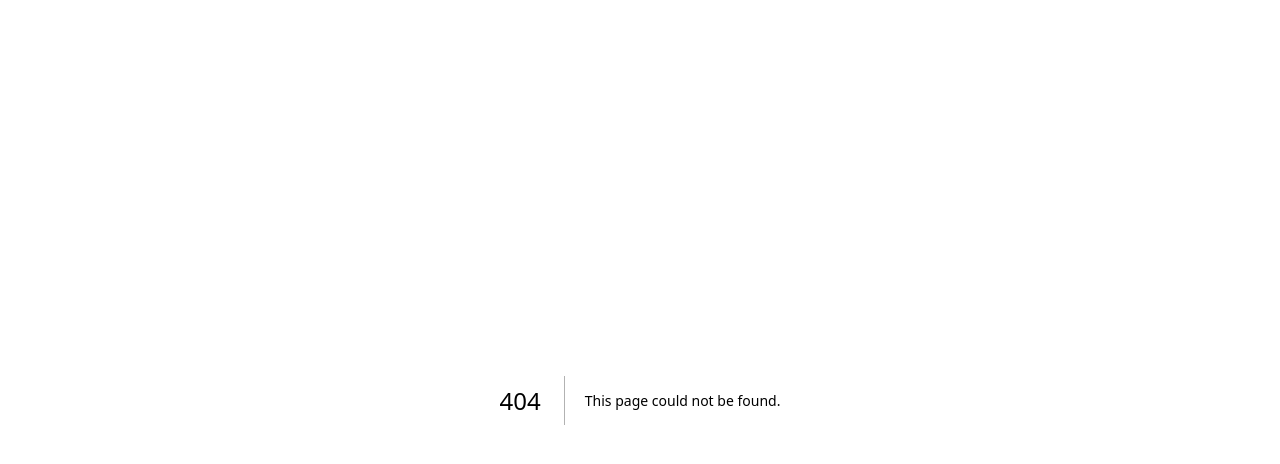
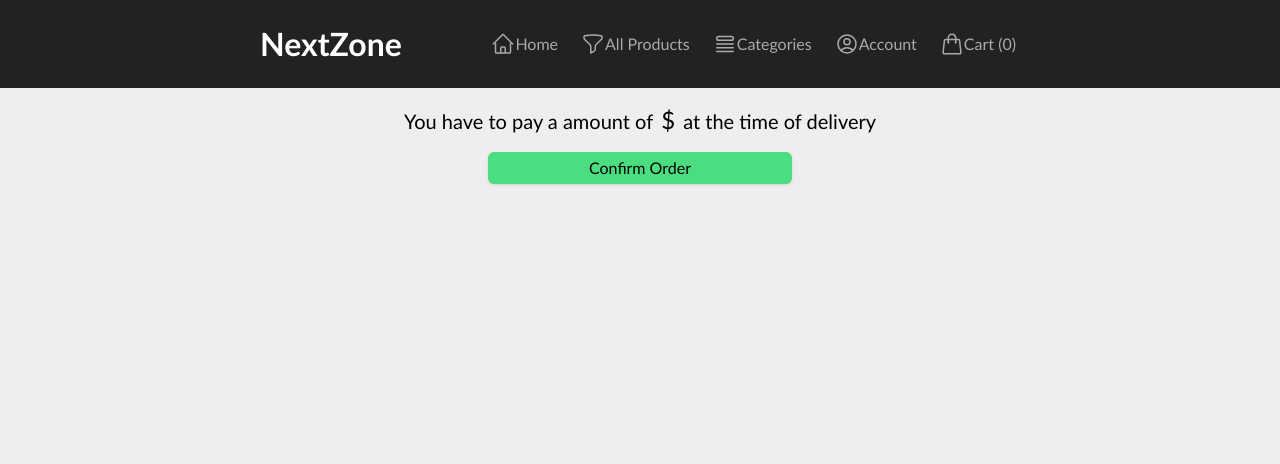
Before and after one commit to shokushwaha/NextZone-Client, a Next.js app: page /ordersuccess in a window 1280 px wide. Before the commit this address had no page. Shown: the top 464 px of the page. Built offline with nearby package versions, Linux system fonts and the light colour scheme.

Commit message:
cod added

```diff
--- a/components/Header.jsx
+++ b/components/Header.jsx
@@ -10,7 +10,7 @@ const StyledHeader = styled.header`
 position: sticky;
   top: 0;
  width: 100vw;
-
+ z-index: 100;
 `;
 
 const Logo = styled(Link)`
--- a/pages/api/clearcart.js
+++ b/pages/api/clearcart.js
@@ -15,9 +15,9 @@ export default async function handler(req, res) {
     if (method === "POST") {
 
         await Client.updateOne({ _id: req.body.id }, {
-            $sest: { cart: [] }
+            $set: { cart: [] }
         })
-        res.json(true)
+        res.json('true')
     }
 
 }
--- a/pages/cart.js
+++ b/pages/cart.js
@@ -7,6 +7,7 @@ import axios from "axios";
 import Input from "@/components/Input";
 import Link from "next/link";
 import { motion } from "framer-motion";
+import { useRouter } from "next/router";
 const ColumnsWrapper = styled.div`
 display: grid;
 grid-template-columns: 1.2fr 0.8fr;
@@ -108,6 +109,7 @@ export default function CartPage() {
     const [streetAddress, setStreetAddress] = useState('');
     const [country, setCountry] = useState('');
     const [isSuccess, setIsSuccess] = useState(false);
+    const router = useRouter();
     useEffect(() => {
         if (cartProducts?.length > 0) {
             axios.post('/api/cart', { ids: cartProducts }).then(response => setProducts(response.data));
@@ -157,6 +159,16 @@ export default function CartPage() {
         total += price;
     }
 
+    const payOnDelivery = async () => {
+        router.push(
+            {
+                pathname:
+                    '/ordersuccess',
+                query: { name: total }
+            }
+
+        );
+    }
 
 
     if (isSuccess) {
@@ -321,6 +333,23 @@ export default function CartPage() {
                                             d="M17.25 8.25L21 12m0 0l-3.75 3.75M21 12H3" />
                                     </svg>
                                 </StyledButton>
+                                <StyledButton onClick={payOnDelivery}>
+                                    <span>
+                                        Pay on Delivery
+                                    </span>
+                                    <svg
+                                        xmlns="http://www.w3.org/2000/svg"
+                                        fill="none"
+                                        viewBox="0 0 24 24"
+                                        strokeWidth={1.5}
+                                        stroke="currentColor"
+                                        className="w-6 h-6 hidden">
+                                        <path
+                                            strokeLinecap="round"
+                                            strokeLinejoin="round"
+                                            d="M17.25 8.25L21 12m0 0l-3.75 3.75M21 12H3" />
+                                    </svg>
+                                </StyledButton>
 
                             </Box>
 
--- a/pages/categories.js
+++ b/pages/categories.js
@@ -52,7 +52,7 @@ export default function Categories({ allProducts }) {
     const targetRef7 = useRef(null);
 
     return (
-        <>
+        <div className='overflow-x-hidden'>
             <Header />
 
             <Center>
@@ -128,7 +128,7 @@ export default function Categories({ allProducts }) {
                     </div>
                 </motion.div>
             </Center>
-        </>
+        </div>
     )
 }
 
--- a/pages/index.js
+++ b/pages/index.js
@@ -29,12 +29,12 @@ export default function Home({ featuredProduct, newProducts }) {
   return (
     <>
       {loggedIn ?
-        <>
+        <div div className='overflow-x-hidden'>
           <Header />
           <Featured product={featuredProduct} />
           <NewProducts products={newProducts} />
 
-        </>
+        </div>
         :
         <>
           <PleaseLogin />
--- /dev/null
+++ b/pages/ordersuccess.js
@@ -0,0 +1,49 @@
+import { CartContext } from '@/components/CartContext';
+import Center from '@/components/Center'
+import Header from '@/components/Header'
+import { useRouter } from 'next/router'
+import React, { useContext, useState } from 'react'
+import { Toaster, toast } from 'react-hot-toast';
+
+export default function Ordersuccess() {
+    // const [confirm, setConfirm] = useState('');
+    const router = useRouter();
+    const [clicked, setClicked] = useState(false);
+    // const [clickd, setClicked] = useState(false);
+    const { clearCart } = useContext(CartContext)
+    return (
+        <>
+            <Header />
+            <Toaster
+                position="top-right"
+                reverseOrder={false}
+            />
+            <Center>
+                <div className='flex flex-col gap-4 items-center justify-center'>
+
+                    <span className='mt-4 text-xl'>
+
+                        You have to pay a amount of
+                        <span className='px-2 text-2xl text-bold'>
+
+                            $
+                            {router.query.name}
+                        </span>
+                        at the time of delivery
+                    </span>
+
+                    {!clicked ?
+                        <button onClick={() => {
+
+                            setClicked(true)
+                            toast.success("Order placed")
+                            localStorage.removeItem('cart')
+                            clearCart();
+                        }
+                        } className='bg-green-400 w-2/5 rounded-md shadow px-4 py-1 ' >Confirm Order</button>
+                        : <span className='text-center text-green-600 text-2xl text-bold'>Order Placed Successfully</span>}
+                </div>
+            </Center>
+        </>
+    )
+}
--- a/pages/product/[...id].js
+++ b/pages/product/[...id].js
@@ -48,7 +48,7 @@ export default function ProductPage({ product }) {
     }, [])
 
     return (
-        <>
+        <div className="overflow-x-hidden">
             <Header />
             <Center>
                 <Wrapper>
@@ -109,6 +109,11 @@ export default function ProductPage({ product }) {
                                     <input type="text" value={review} onChange={e => setReview(e.target.value)} placeholder="Add review" className="px-4 py-1 rounded-md shadow" />
                                     <button onClick={addReview} className="bg-sky-200 hover:bg-sky-400 px-4 py-1 rounded-md shadow">Add</button>
                                 </div>
+
+                                {reviewArr.length === 0 ? <h1 className="text-gray-500 mb-4">No reviews yet</h1>
+
+                                    : <>
+
                                         <h1 className="text-gray-500 py-4" >Past reviews</h1>
                                         <div>
                                             {reviewArr.length > 0 && reviewArr.map(r => (<>
@@ -121,6 +126,7 @@ export default function ProductPage({ product }) {
                                                     {r}</h1>
                                             </>))}
                                         </div>
+                                    </>}
                             </div>
                         </motion.div>
                     </div>
@@ -130,7 +136,7 @@ export default function ProductPage({ product }) {
 
 
             </Center>
-        </>
+        </div>
     )
 }
 export async function getServerSideProps(context) {
--- a/pages/products.js
+++ b/pages/products.js
@@ -11,10 +11,11 @@ grid-template-columns: 1fr 1fr 1fr ;
 gap: 30px;
 padding-top: 30px;
 padding-bottom: 20px;
+
 `;
 export default function ProductsPage({ products }) {
     return (
-        <>
+        <div className="overflow-x-hidden">
 
             <Header />
             <Center>
@@ -35,7 +36,7 @@ export default function ProductsPage({ products }) {
                     </ProductsGrid>
                 </motion.div>
             </Center>
-        </>
+        </div>
     )
 }
 
--- a/styles/globals.css
+++ b/styles/globals.css
@@ -1,3 +1,7 @@
 @tailwind base;
 @tailwind components;
 @tailwind utilities;
+
+* {
+    /* overflow-x: hidden; */
+}
```
Lines whose indentation alone changed are shown as unchanged.
